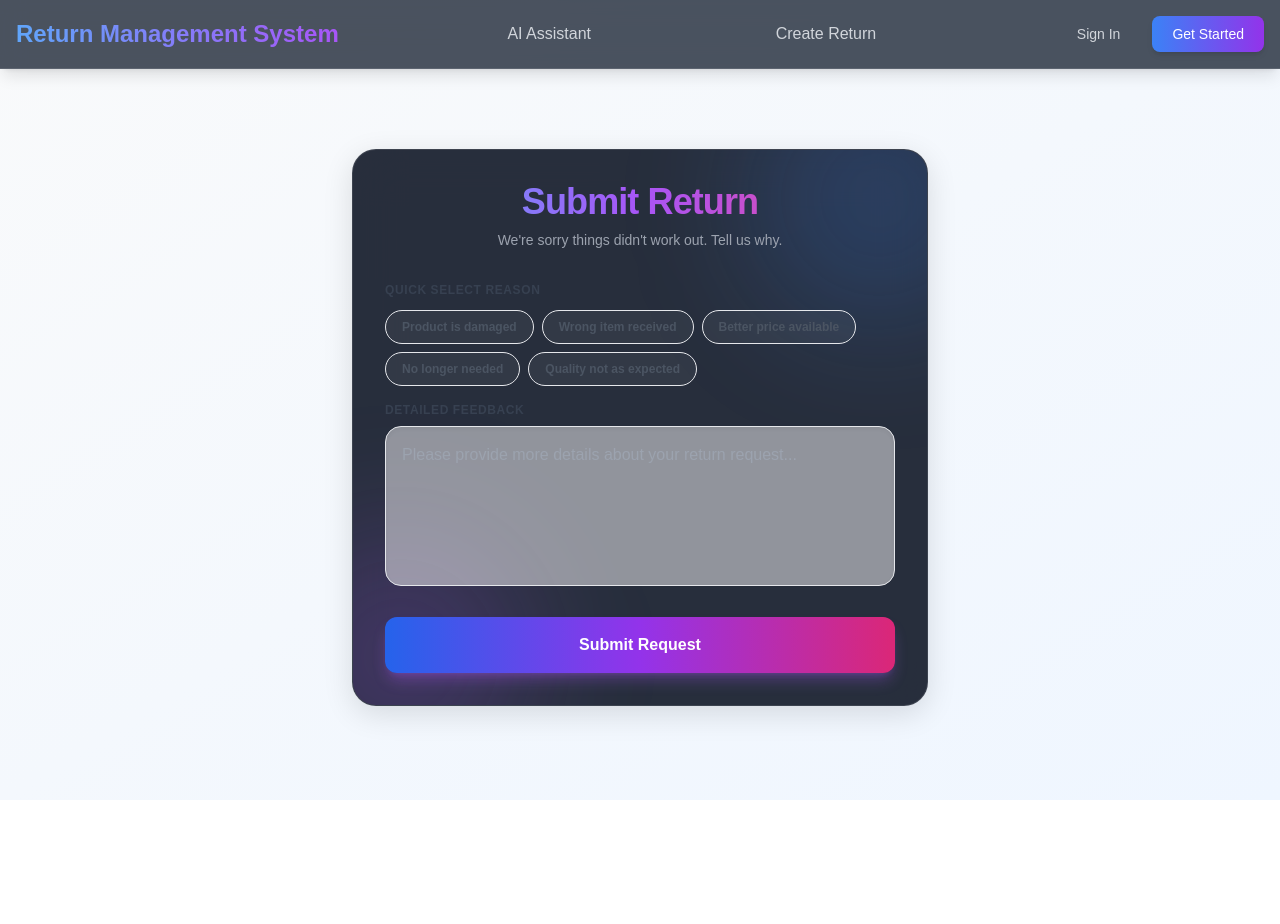
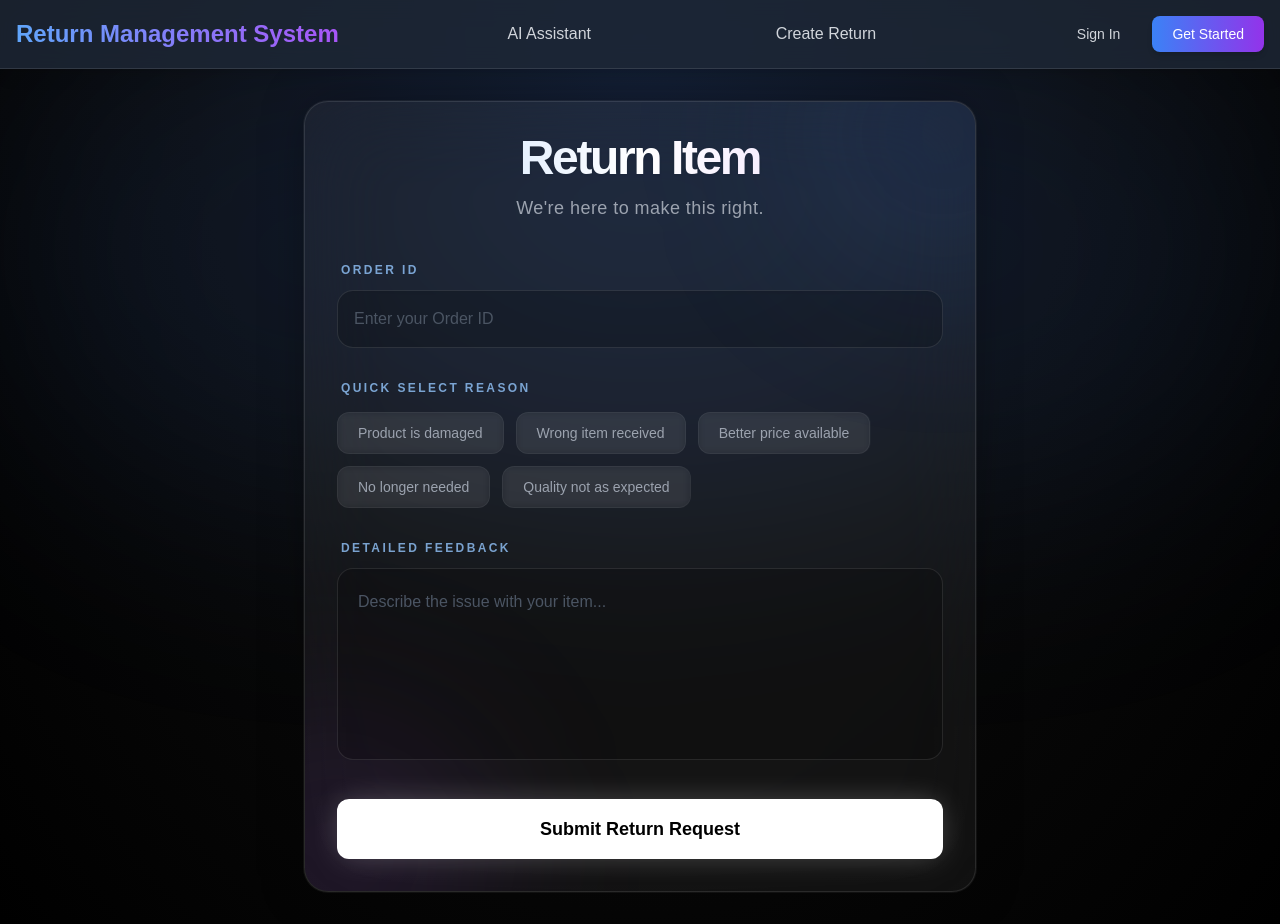
Before and after one commit to charan1835/Return_automation, a Next.js app: page / in a window 1280 px wide. Before the commit the page ends 800 px from the top, so only its background shows below. Built offline with nearby package versions, Linux system fonts and the light colour scheme; no server answers.

Commit message:
Fix build errors and optimize images

```diff
--- a/app/_components/Returnform.jsx
+++ b/app/_components/Returnform.jsx
@@ -9,9 +9,12 @@ export default function ReturnForm() {
     const { openSignIn } = useClerk();
 
     const [feedback, setFeedback] = useState('');
+    const [orderId, setOrderId] = useState('');    // <-- NEW
     const [isSubmitting, setIsSubmitting] = useState(false);
+
     const textareaRef = useRef(null);
 
+    // Boltic Trigger URL
     const TRIGGER_URL = process.env.NEXT_PUBLIC_TRIGGER_URL;
 
     const handleSubmit = async (e) => {
@@ -20,6 +23,11 @@ export default function ReturnForm() {
         if (!isSignedIn) {
             toast.info("Please sign in first.");
             openSignIn();
+            return;
+        }
+
+        if (!orderId.trim()) {
+            toast.error("Order ID is required.");
             return;
         }
 
@@ -36,6 +44,7 @@ export default function ReturnForm() {
                 method: "POST",
                 headers: { "Content-Type": "application/json" },
                 body: JSON.stringify({
+                    orderid: orderId,  // <-- ADDED TO PAYLOAD
                     feedback,
                     userEmail: user?.primaryEmailAddress?.emailAddress || null
                 }),
@@ -46,8 +55,11 @@ export default function ReturnForm() {
                 return;
             }
 
-            toast.success("Feedback submitted and email logged!");
-            setFeedback("");
+            toast.success("Feedback submitted successfully!");
+
+            // Reset fields
+            setOrderId('');
+            setFeedback('');
 
         } catch (err) {
             console.error(err);
@@ -71,70 +83,102 @@ export default function ReturnForm() {
     };
 
     return (
-        <div className="max-w-xl mx-auto mt-12 p-8 bg-gray-900/90 backdrop-blur-xl border border-white/10 rounded-3xl shadow-[0_8px_30px_rgb(0,0,0,0.12)] relative overflow-hidden">
-            {/* Background Decorative Elements */}
-            <div className="absolute top-0 right-0 -mr-20 -mt-20 w-64 h-64 rounded-full bg-blue-500/20 blur-3xl pointer-events-none"></div>
-            <div className="absolute bottom-0 left-0 -ml-20 -mb-20 w-64 h-64 rounded-full bg-purple-500/20 blur-3xl pointer-events-none"></div>
+        <div className="max-w-2xl mx-auto w-full p-8 bg-white/5 backdrop-blur-2xl border border-white/10 rounded-3xl shadow-[0_0_50px_-12px_rgba(0,0,0,0.5)] relative overflow-hidden ring-1 ring-white/5 animate-in fade-in slide-in-from-bottom-8 duration-700">
+
+            <div className="absolute top-0 right-0 -mr-32 -mt-32 w-80 h-80 rounded-full bg-blue-500/10 blur-[80px] pointer-events-none"></div>
+            <div className="absolute bottom-0 left-0 -ml-32 -mb-32 w-80 h-80 rounded-full bg-purple-500/10 blur-[80px] pointer-events-none"></div>
 
             <div className="relative z-10">
-                <h2 className="text-4xl font-black mb-2 text-center bg-gradient-to-r from-blue-400 via-purple-500 to-pink-500 bg-clip-text text-transparent tracking-tight">
-                    Submit Return
+                <div className="text-center mb-10">
+                    <h2 className="text-5xl font-black mb-3 bg-gradient-to-r from-blue-200 via-white to-purple-200 bg-clip-text text-transparent tracking-tighter drop-shadow-sm">
+                        Return Item
                     </h2>
-                <p className="text-gray-400 text-center mb-8 text-sm font-medium">We're sorry things didn't work out. Tell us why.</p>
+                    <p className="text-gray-400 text-lg font-light tracking-wide">We're here to make this right.</p>
+                </div>
 
-                <form onSubmit={handleSubmit} className="space-y-6">
-                    <div>
-                        <label className="block text-sm font-bold text-gray-700 dark:text-gray-200 mb-3 uppercase tracking-wider text-xs">
+                <form onSubmit={handleSubmit} className="space-y-8">
+
+                    {/* ORDER ID FIELD */}
+                    <div className="space-y-3">
+                        <label className="block text-xs font-bold text-blue-300/80 uppercase tracking-[0.2em] ml-1">
+                            Order ID
+                        </label>
+                        <input
+                            type="text"
+                            value={orderId}
+                            onChange={(e) => setOrderId(e.target.value)}
+                            className="w-full p-4 bg-black/20 border border-white/10 rounded-2xl text-gray-100
+                                       placeholder:text-gray-600 focus:ring-2 focus:ring-blue-500/30
+                                       focus:border-blue-500/50 outline-none shadow-inner transition-all"
+                            placeholder="Enter your Order ID"
+                            required
+                        />
+                    </div>
+
+                    {/* QUICK SELECT */}
+                    <div className="space-y-4">
+                        <label className="block text-xs font-bold text-blue-300/80 uppercase tracking-[0.2em] ml-1">
                             Quick Select Reason
                         </label>
-                        <div className="flex flex-wrap gap-2 mb-4">
+                        <div className="flex flex-wrap gap-3">
                             {QUICK_REASONS.map((reason) => (
                                 <button
                                     key={reason}
                                     type="button"
                                     onClick={() => handleQuickFeedback(reason)}
-                                    className={`px-4 py-2 rounded-full text-xs font-semibold transition-all duration-200 border ${feedback === reason
-                                        ? 'bg-blue-600 text-white border-blue-600 shadow-lg shadow-blue-500/30'
-                                        : 'bg-white/5 text-gray-600 dark:text-gray-300 border-gray-200 dark:border-white/10 hover:bg-white/10 hover:border-blue-400'
+                                    className={`px-5 py-2.5 rounded-xl text-sm font-medium transition-all duration-300 border backdrop-blur-sm ${feedback === reason
+                                            ? 'bg-blue-600/90 text-white border-blue-500/50 shadow-[0_0_20px_-5px_rgba(37,99,235,0.5)] scale-105'
+                                            : 'bg-white/5 text-gray-400 border-white/5 hover:bg-white/10 hover:border-white/20 hover:text-white hover:scale-105'
                                         }`}
                                 >
                                     {reason}
                                 </button>
                             ))}
                         </div>
+                    </div>
 
-                        <label className="block text-sm font-bold text-gray-700 dark:text-gray-200 mb-2 uppercase tracking-wider text-xs">
+                    {/* DETAILED FEEDBACK */}
+                    <div className="space-y-3">
+                        <label className="block text-xs font-bold text-blue-300/80 uppercase tracking-[0.2em] ml-1">
                             Detailed Feedback
                         </label>
+                        <div className="relative group">
                             <textarea
                                 ref={textareaRef}
                                 value={feedback}
                                 onChange={(e) => setFeedback(e.target.value)}
-                            className="w-full p-4 bg-gray-50/50 dark:bg-black/20 border border-gray-200 dark:border-white/10 rounded-2xl h-40 resize-none focus:ring-2 focus:ring-blue-500/50 focus:border-blue-500 outline-none text-gray-800 dark:text-gray-100 shadow-inner transition-all placeholder:text-gray-400"
-                            placeholder="Please provide more details about your return request..."
+                                className="w-full p-5 bg-black/20 border border-white/10 rounded-2xl h-48 resize-none
+                                           focus:ring-2 focus:ring-blue-500/30 focus:border-blue-500/50
+                                           outline-none text-gray-100 shadow-inner transition-all
+                                           placeholder:text-gray-600 group-hover:bg-black/30 group-hover:border-white/20 text-base leading-relaxed"
+                                placeholder="Describe the issue with your item..."
                                 required
                             />
                         </div>
+                    </div>
 
+                    {/* SUBMIT BUTTON */}
                     <button
                         type="submit"
                         disabled={isSubmitting}
-                        className="group w-full relative overflow-hidden bg-gradient-to-r from-blue-600 via-purple-600 to-pink-600 text-white font-bold py-4 px-6 rounded-xl shadow-lg shadow-purple-500/30 hover:shadow-purple-500/50 transition-all duration-300 disabled:opacity-70 disabled:cursor-not-allowed transform hover:-translate-y-0.5 active:translate-y-0"
+                        className="group w-full relative overflow-hidden bg-white text-black font-bold py-4 px-6 rounded-xl
+                                   shadow-[0_0_30px_-5px_rgba(255,255,255,0.3)] hover:shadow-[0_0_50px_-5px_rgba(255,255,255,0.4)]
+                                   transition-all duration-300 disabled:opacity-70 disabled:cursor-not-allowed transform
+                                   hover:-translate-y-0.5 active:translate-y-0"
                     >
-                        <span className="relative z-10 flex items-center justify-center gap-2">
+                        <span className="relative z-10 flex items-center justify-center gap-3 text-lg">
                             {isSubmitting ? (
                                 <>
-                                    <svg className="animate-spin h-5 w-5 text-white" opacity="0.7" xmlns="http://www.w3.org/2000/svg" fill="none" viewBox="0 0 24 24">
+                                    <svg className="animate-spin h-5 w-5 text-black" xmlns="http://www.w3.org/2000/svg" fill="none" viewBox="0 0 24 24">
                                         <circle className="opacity-25" cx="12" cy="12" r="10" stroke="currentColor" strokeWidth="4"></circle>
-                                        <path className="opacity-75" fill="currentColor" d="M4 12a8 8 0 018-8V0C5.373 0 0 5.373 0 12h4zm2 5.291A7.962 7.962 0 014 12H0c0 3.042 1.135 5.824 3 7.938l3-2.647z"></path>
+                                        <path className="opacity-75" fill="currentColor" d="M4 12a8 8 0 018-8V0C5.373 0 0 5.373 0 12h4z"></path>
                                     </svg>
                                     Processing...
                                 </>
                             ) : (
-                                "Submit Request"
+                                "Submit Return Request"
                             )}
                         </span>
-                        <div className="absolute inset-0 bg-gradient-to-r from-blue-700 via-purple-700 to-pink-700 opacity-0 group-hover:opacity-100 transition-opacity duration-300"></div>
                     </button>
                 </form>
             </div>
--- a/app/page.js
+++ b/app/page.js
@@ -4,9 +4,12 @@ import "./globals.css";
 
 export default function Page() {
   return (
-    <div className="min-h-screen bg-gradient-to-br from-gray-50 to-blue-50">
+    <div className="min-h-screen bg-[radial-gradient(ellipse_at_top,_var(--tw-gradient-stops))] from-gray-900 via-[#0a0a0a] to-black text-white relative overflow-hidden">
+      {/* Ambient background glow */}
+      <div className="absolute top-0 left-1/2 -translate-x-1/2 w-full h-[500px] bg-blue-500/10 blur-[120px] rounded-full pointer-events-none" />
+
       <Header />
-      <main className="p-4 md:p-8">
+      <main className="relative z-10 p-4 md:p-8 flex flex-col items-center justify-center min-h-[calc(100vh-80px)]">
         <ReturnForm />
       </main>
     </div>
```
Also changed, not shown: app/ai/page.jsx (+43 -20 lines). Lines whose indentation alone changed are shown as unchanged.
